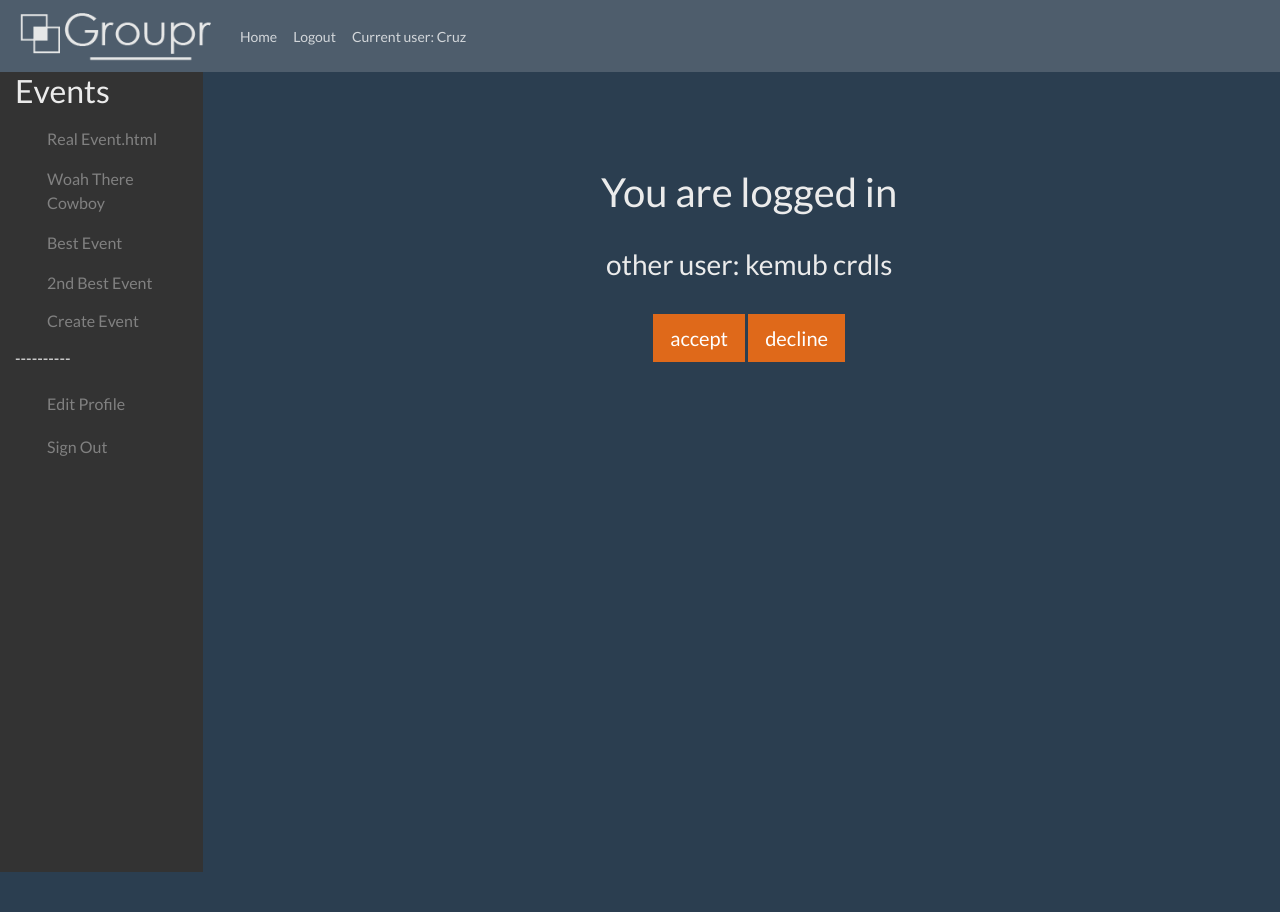
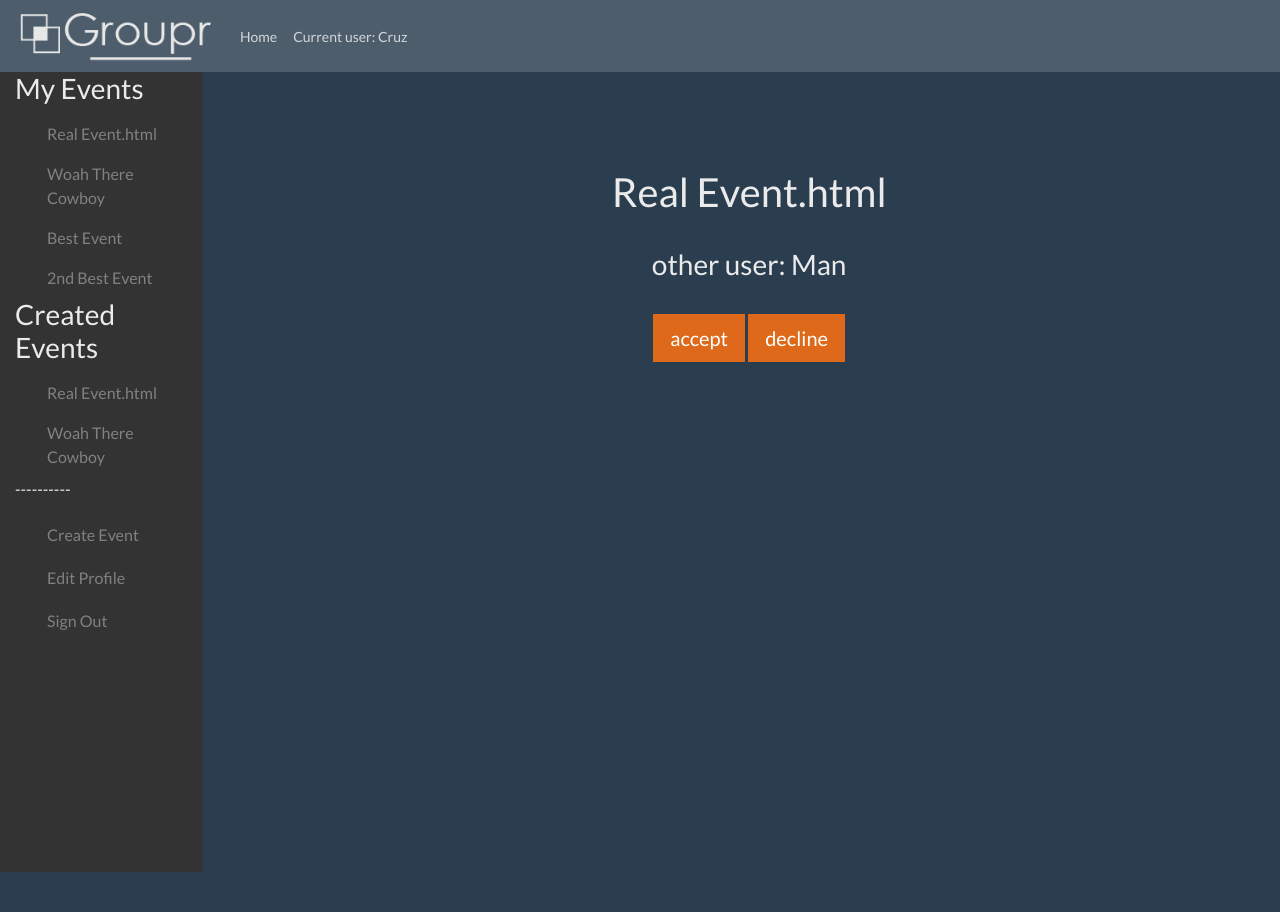
Before and after one commit to CruzHacks2019Groupr/groupr, a Django app: page / in a window 1280 px wide. Shown: the top 912 px of the page. Run offline with Django 3.2, Linux system fonts and the light colour scheme; a user stored in the database is signed in; data comes from the database, SQL or seed files in the repository; both versions use the stored data as it was after the commit; data that the repository does not hold is empty; some libraries are stand-ins or nearby versions.

Commit message:
Way better frontEnd

```diff
--- a/project/models.py
+++ b/project/models.py
@@ -48,6 +48,7 @@ class Graph(models.Model):
 
 	def setNodes(self, nodes):
 		self.nodes = ' '.join(map(str,nodes))
+		self.save()
 
 class Event(models.Model):
 	def __str__(self):
@@ -105,6 +106,7 @@ class Event(models.Model):
 		else:
 			self.users = self.users + " " + str(id)
 			self.userson = self.userson + " " + str(0)
+		self.save()
 
 class Groups(models.Model):
 	linkedEventId = models.TextField(max_length=50)
@@ -122,6 +124,7 @@ class Groups(models.Model):
 			self.users = self.users + id
 		else:
 			self.users = self.users + " " + id
+		self.save()
 
 class Profile(models.Model):
 	bio = models.TextField(max_length=500,blank=True,null=True)
--- a/project/searchUser.py
+++ b/project/searchUser.py
@@ -13,11 +13,12 @@ class Search():
 
 	def getUserCreatedEvents(userID):
 		events = Event.objects.all()
+		myEvents = []
 		for x in events:
-			usr = x.creator
+			usr = int(x.creator)
 			if(usr == userID):
-				return x.id
-		return None
+				myEvents.append(x.id)
+		return myEvents
 
 	def getUserGroups(userID):
 		groups = Groups.objects.All()
--- a/project/static/project/main.js
+++ b/project/static/project/main.js
@@ -34,6 +34,11 @@ var app = function() {
         })
 
     };
+    self.changeEvent = function(num, bool) {
+        self.vue.curr_event = num
+        self.vue.curr_type = bool
+        self.getNextMatch()
+    }
 
 
     self.testFunc = function(){
@@ -48,8 +53,14 @@ var app = function() {
 
     self.accept = function(){
         var ev = -1
-        if (self.vue.curr_event != -1)
-            ev = self.vue.event_ids[self.vue.curr_event]
+        if(!self.vue.curr_type) {
+            if(self.vue.curr_event != -1)
+                ev = self.vue.event_ids[self.vue.curr_event]
+        }
+        else {
+            if(self.vue.curr_event != -1)
+                ev = self.vue.my_event_ids[self.vue.curr_event]
+        }
 
         var request = {
             "otherID": self.vue.suggested_usr_id,
@@ -70,8 +81,14 @@ var app = function() {
 
     self.decline = function(){
         var ev = -1
-        if (self.vue.curr_event != -1)
-            ev = self.vue.event_ids[self.vue.curr_event]
+        if(!self.vue.curr_type) {
+            if(self.vue.curr_event != -1)
+                ev = self.vue.event_ids[self.vue.curr_event]
+        }
+        else {
+            if(self.vue.curr_event != -1)
+                ev = self.vue.my_event_ids[self.vue.curr_event]
+        }
 
         var request = {
             "eventID": ev,
@@ -87,11 +104,18 @@ var app = function() {
 
     self.getNextMatch = function(){
         var ev = -1
-        if (self.vue.curr_event != -1)
-            ev = self.vue.event_ids[self.vue.curr_event]
+        if(!self.vue.curr_type) {
+            if(self.vue.curr_event != -1)
+                ev = self.vue.event_ids[self.vue.curr_event]
+        }
+        else {
+            if(self.vue.curr_event != -1)
+                ev = self.vue.my_event_ids[self.vue.curr_event]
+        }
 
         var request = {
                 "eventID": ev,
+                "type": self.vue.curr_type
         }
         var url = "/getNextMatch" + "?" + $.param(request);
 
@@ -113,8 +137,12 @@ var app = function() {
             self.vue.event_names = data.event_names
             self.vue.event_ids = data.event_ids
             self.vue.curr_event = data.curr_event
-            self.getNextMatch()
-            self.vue.logged_in = true
+            self.vue.my_event_names = data.my_event_names
+            self.vue.my_event_ids = data.my_event_ids
+            self.vue.curr_type = data.curr_type
+            if(!data.curr_type)
+                self.getNextMatch()
+
         })
     };
 
@@ -125,13 +153,16 @@ var app = function() {
         unsafeDelimiters: ['!{', '}'],
         data: {
             //booleans
-            page_loaded: false,
+            page_loaded: true,
             suggested_usr_name: "",
             suggested_usr_id: -1,
-            logged_in: false,
+            logged_in: true,
             event_names: [],
             event_ids: [],
+            my_event_names: [],
+            my_event_ids: [],
             curr_event: -1,
+            curr_type: false,
             group: -1,
 
         },
@@ -142,6 +173,7 @@ var app = function() {
             testFunc: self.testFunc,
             getNextMatch: self.getNextMatch,
             loadData: self.loadData,
+            changeEvent: self.changeEvent,
         }
 
     });
--- a/project/templates/base.html
+++ b/project/templates/base.html
@@ -29,9 +29,6 @@
         <a class="nav-link" href="{% url 'index' %}">Home <span class="sr-only">(current)</span></a>
       </li>
       {% if user.is_authenticated %}
-      <li class="nav-item">
-        <a class="nav-link" href="{% url 'logout' %}">Logout</a>
-      </li>
       {% else %}
       <li class="nav-item">
         <a class="nav-link" href="{% url 'login' %}">Login</a>
--- a/project/templates/project/index.html
+++ b/project/templates/project/index.html
@@ -8,12 +8,16 @@
 	<div class="row">
 		<div class=" col-md-2 sidenav" v-show="logged_in">
             <div style="padding-left: 30px;">
-                <span><h2>Events</h2></span>
-    			<span v-for="e in event_names">
-    				<a href="">${e}</a>
+                <span><h3>My Events</h3></span>
+    			<span v-for="(e, i) in event_names" :key='i'>
+    				<a href='#' v-on:click="changeEvent(i, false)">${e}</a>
     			</span>
+                <span><h3>Created Events</h3></span>
+                <span v-for="(e, i) in my_event_names" :key='i'>
+                    <a href='#' v-on:click="changeEvent(i, true)">${e}</a>
+                </span>
+                <p>----------</p>
                 <span><h3><a href="/event/">Create Event</a></h3></span>
-                <p>----------</p>
                 <span><h3><a href="#">Edit Profile</a></h3></span>
                 <span><h3><a href="#">Sign Out</a></h3></span>
             </div>
@@ -23,12 +27,18 @@
                 <br><br><br><br>
 		    <center>
 		    	{% if user.is_authenticated %}
-		    	<h1>You are logged in</h1>
-		    	<br>
-		    	<h3>other user: ${suggested_usr_name} </h3>
-		    	<br>
-		    	<button type="button" class="btn btn-primary btn-lg" v-on:click="accept">accept</button>
-		    	<button type="button" class="btn btn-primary btn-lg" v-on:click="decline">decline</button>
+                <h1 v-if="curr_event != -1 && !curr_type"> ${event_names[curr_event]} </h1>
+                <h1 v-else-if="curr_event != -1 && curr_type"> ${my_event_names[curr_event]} </h1>
+                <h1 v-else> You Don't Have Any Events </h1>
+                <br>
+                <div v-if="!curr_type && curr_event != -1">
+                    <h3>other user: ${suggested_usr_name} </h3>
+                    <br>
+                    <div v-if="suggested_usr_id != -1">
+        		    	<button type="button" class="btn btn-primary btn-lg" v-on:click="accept">accept</button>
+        		    	<button type="button" class="btn btn-primary btn-lg" v-on:click="decline">decline</button>
+                    </div>
+                </div>
 		    	{% else %}
 		        <h1 class="center">You are not logged in</h1>
 		        <h3 class="center">pls log in</h3>
--- a/project/views.py
+++ b/project/views.py
@@ -18,7 +18,6 @@ from .models import Event
 from .searchUser import Search
 from . import BuildGroup
 from django.http import QueryDict
-#from django.models.User import User
 from .functions.reccomend import reccomendNext
 
 from django.contrib.auth import login, authenticate, logout
@@ -66,7 +65,7 @@ def event(request):
         form = EventForm(request.POST)
         if form.is_valid():
             e = form.save(commit=False)
-            e.creator = request.user.username
+            e.creator = request.user.id
             a = Graph()
             b = Graph()
             a.save()
@@ -74,6 +73,7 @@ def event(request):
             e.di = a
             e.undi = b
             e.save()
+            return redirect('index')
     else:
         form = EventForm()
     return render(request, 'project/event.html', {'form':form})
@@ -160,21 +160,31 @@ def loadData(request):
     print("Load Data")
     response_data = {}
     response_data['success'] = True
-    #evID = Search.getUserEvents(request.user.id)
-    events = Event.objects.all()
-    evID = []
-    for i in events:
-        evID.append(i.id)
+
+    evID = Search.getUserEvents(request.user.id)
     evName = []
     for i in evID:
         evName.append(Event.objects.get(id=i).name)
 
+    my_evID = Search.getUserCreatedEvents(request.user.id)
+    my_evName = []
+    for i in my_evID:
+        my_evName.append(Event.objects.get(id=i).name)
+
+    curr_type = False #False is ev, true is my_ev
     curr = -1
     if(len(evID) != 0):
         curr = 0
+    elif(len(my_evID) != 0):
+        curr = 0
+        curr_type = True
+
     response_data['event_ids'] = evID
     response_data['event_names'] = evName
+    response_data['my_event_ids'] = my_evID
+    response_data['my_event_names'] = my_evName
     response_data['curr_event'] = curr
+    response_data['curr_type'] = curr_type
     response_data['Group'] = None
     return (JsonResponse(response_data))
 
@@ -182,13 +192,9 @@ def loadData(request):
 def getNextMatch(request):
     print("getNextMatch")
     response_data = {}
-    event = request.GET.dict()
-    event = int(event.get('eventID'))
+    eventBody = request.GET.dict()
+    event = int(eventBody.get('eventID'))
 
-    response_data['suggested_usr_name'] = randomword(5) + " " +randomword(5)
-    response_data['suggested_usr_id'] = 3
-
-    """
     if (event != -1):
         usrs = Event.objects.get(id=event).getUsers()
         me = -1
@@ -207,7 +213,7 @@ def getNextMatch(request):
     else:
         response_data['suggested_usr_name'] = "No More Users"
         response_data['suggested_usr_id'] = -1
-    """
+
     return (JsonResponse(response_data))
 
 """
```
Also changed, not shown: db.sqlite3, 1 other file.
